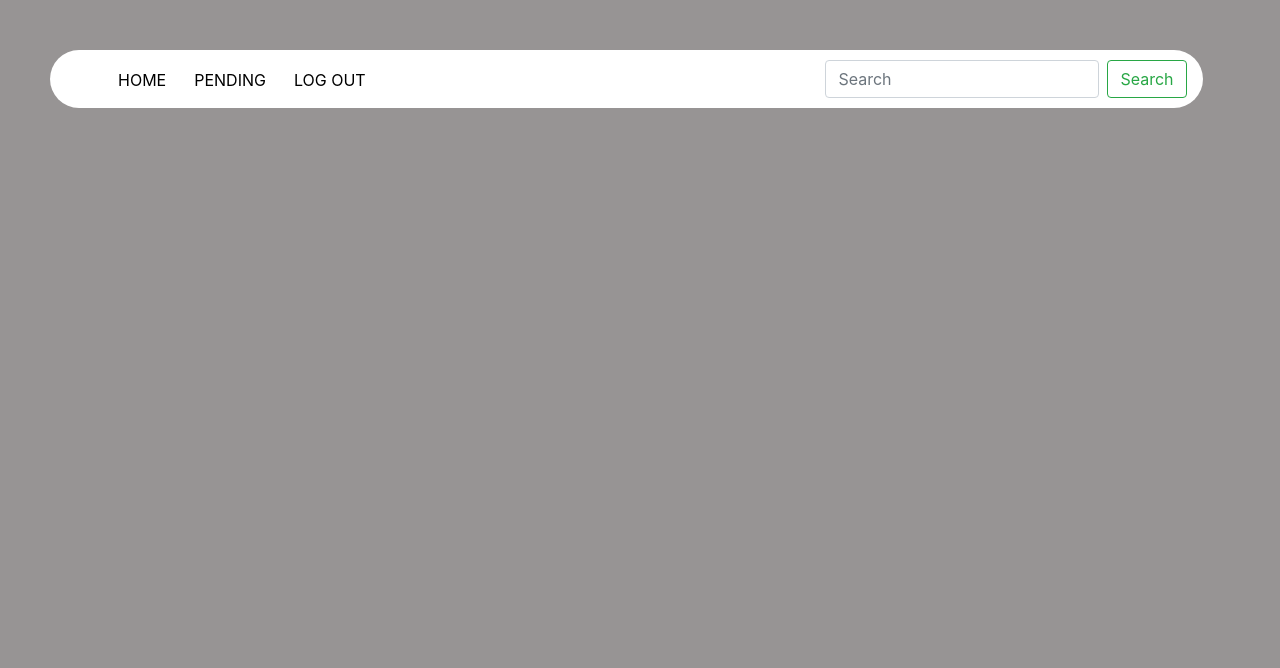
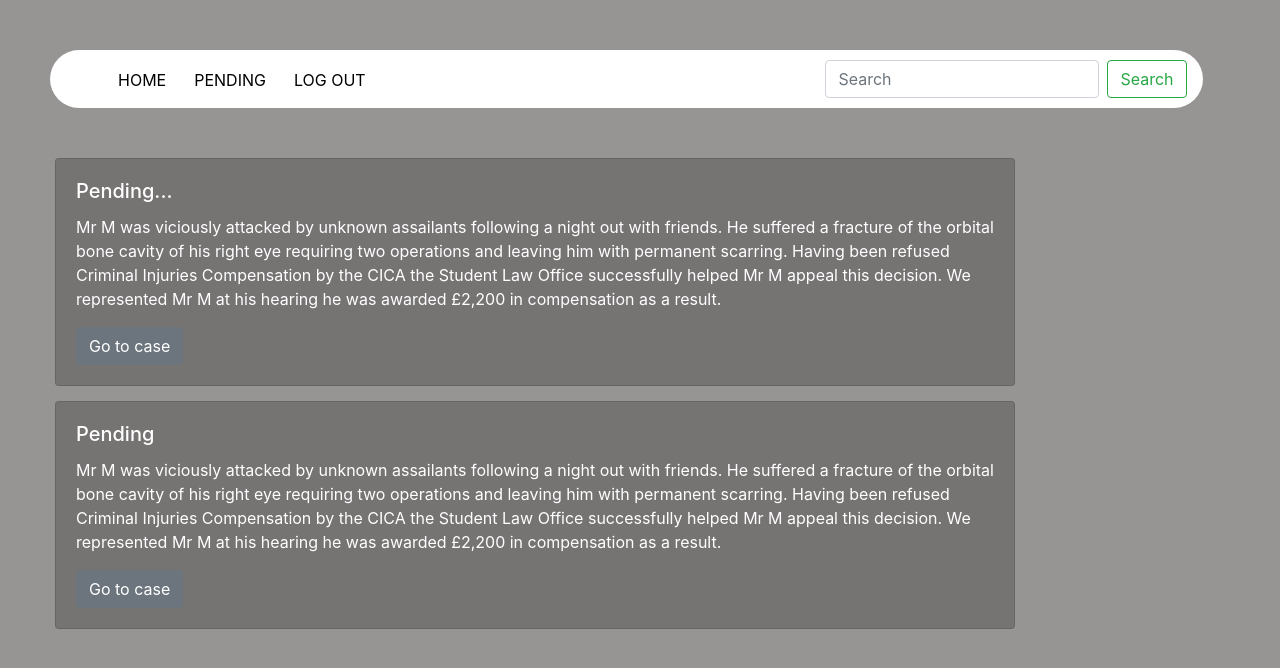
Before and after one commit to Natybeka/Court-System, a plain HTML site: page Pending.html in a window 1280 px wide. Drawn offline with nearby package versions, Linux system fonts and the light colour scheme.

Commit message:
arranged  alignments

```diff
--- a/Assets/css/Admin.css
+++ b/Assets/css/Admin.css
@@ -38,7 +38,7 @@ padding: 15px;
 div .card {
     margin-left: 55px;
     margin-bottom: 15px;
-    background-color: gray;
+    background-color: rgba(24, 23, 23, 0.26);
     color: white;
 
 }
--- a/Pending.html
+++ b/Pending.html
@@ -9,12 +9,13 @@
     <title>Pending Cases</title>
 </head>
 <body>
-    <body style="background-color: rgb(151, 148, 148);">
+    <body style="background-color:  rgb(151, 148, 148);">
+
         <div class="container-fluid">
 
             <div class="navigation">
                 <nav class="navbar-expand-lg navbar navbar-white bg-white">
-                    <a class="navbar-brand" href="#"><i class="fas fa-balance-scale"></i></a>
+                    <a class="navbar-brand" href="#"><i class="fa fa-balance-scale"></i></a>
                     <Go to case class="navbar-toggler" type="Go to case" data-toggle="collapse" data-target="#navbarSupportedContent" aria-controls="navbarSupportedContent" aria-expanded="false" aria-label="Toggle navigation">
                       <span class="navbar-toggler-icon"></span>
                     </Go to case>
@@ -27,10 +28,10 @@
                            </a>
                         </li>
                         <li class="nav-item active">
-                          <a class="nav-link" href="#">HOME <span class="sr-only">(current)</span></a>
+                          <a class="nav-link" href="Admin_UI.html">HOME <span class="sr-only">(current)</span></a>
                         </li>
                         <li class="nav-item">
-                          <a class="nav-link" href="pending.html">PENDING</a>
+                          <a class="nav-link" href="Pending.html">PENDING</a>
                         </li>
 
                         <li class="nav-item">
@@ -45,8 +46,29 @@
                   </nav>
             </div>
         </div>
+        <div id="Cases">
+            <div class="card w-75">
+       <div class="card-body">
+         <h5 class="card-title">Pending...</h5>
+         <p class="card-text"> Mr M was viciously attacked by unknown assailants following a night out with friends. He suffered a fracture of the orbital bone cavity of his right eye requiring two operations and leaving him with permanent scarring. Having been refused Criminal Injuries Compensation by the CICA the Student Law Office successfully helped Mr M appeal this decision. We represented Mr M at his hearing he was awarded £2,200 in compensation as a result.</p>
+         <a href="#" class="btn btn-secondary">Go to case</a>
+       </div>
+     </div>
+     <div class="card w-75">
+       <div class="card-body">
+         <h5 class="card-title">Pending</h5>
+         <p class="card-text"> Mr M was viciously attacked by unknown assailants following a night out with friends. He suffered a fracture of the orbital bone cavity of his right eye requiring two operations and leaving him with permanent scarring. Having been refused Criminal Injuries Compensation by the CICA the Student Law Office successfully helped Mr M appeal this decision. We represented Mr M at his hearing he was awarded £2,200 in compensation as a result.</p>
+         <a href="#" class="btn btn-secondary">Go to case</a>
+       </div>
+     </div>
+    </div>
 
 
 
+
+      <script src="https://code.jquery.com/jquery-3.3.1.slim.min.js" integrity="sha384-q8i/X+965DzO0rT7abK41JStQIAqVgRVzpbzo5smXKp4YfRvH+8abtTE1Pi6jizo" crossorigin="anonymous"></script>
+    <script src="https://cdnjs.cloudflare.com/ajax/libs/popper.js/1.14.3/umd/popper.min.js" integrity="sha384-ZMP7rVo3mIykV+2+9J3UJ46jBk0WLaUAdn689aCwoqbBJiSnjAK/l8WvCWPIPm49" crossorigin="anonymous"></script>
+    <script src="https://stackpath.bootstrapcdn.com/bootstrap/4.1.3/js/bootstrap.min.js" integrity="sha384-ChfqqxuZUCnJSK3+MXmPNIyE6ZbWh2IMqE241rYiqJxyMiZ6OW/JmZQ5stwEULTy" crossorigin="anonymous"></script>
+
 </body>
 </html>
```
Also changed, not shown: Admin_UI.html (+1 -1 lines).
